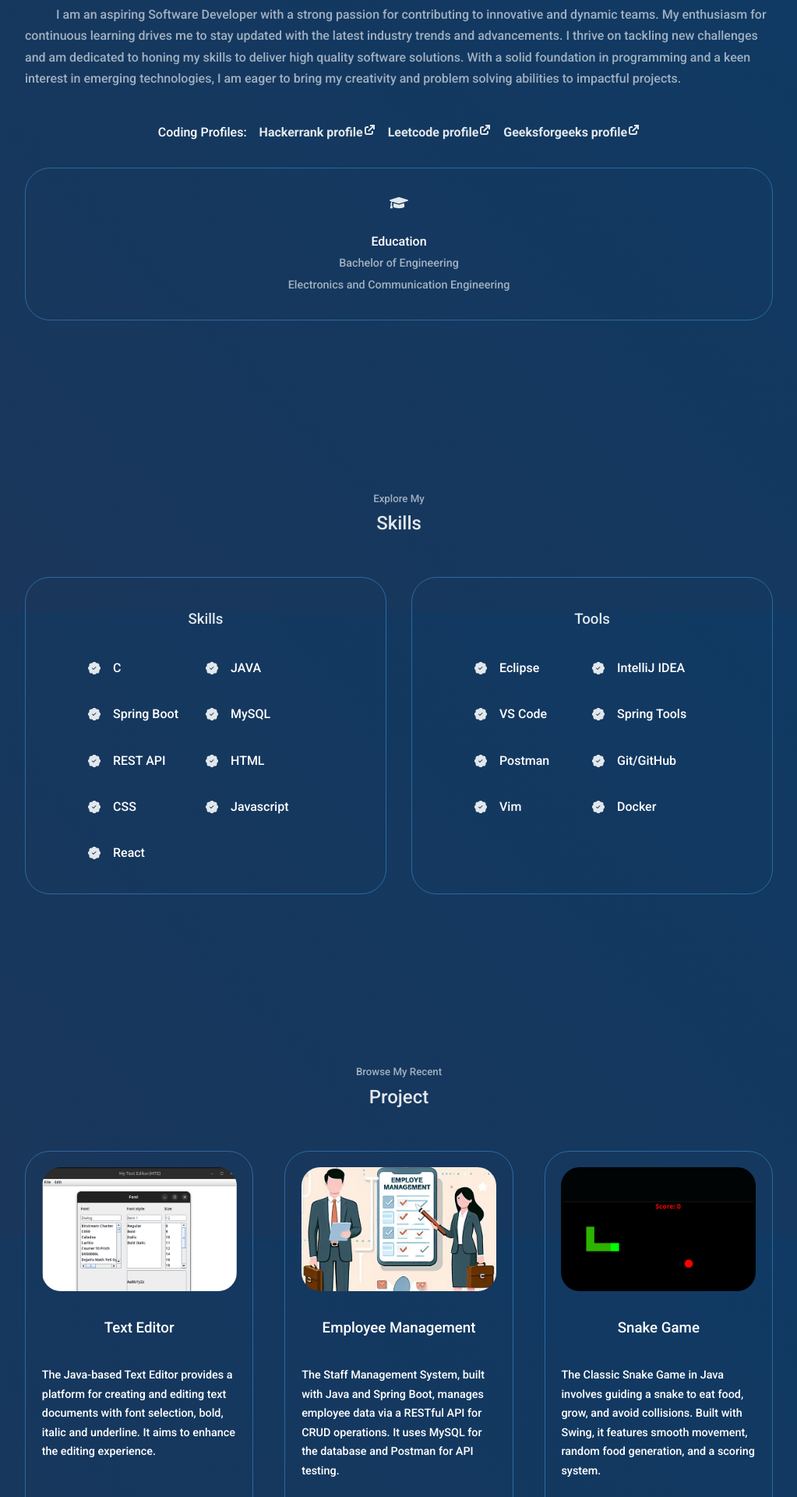
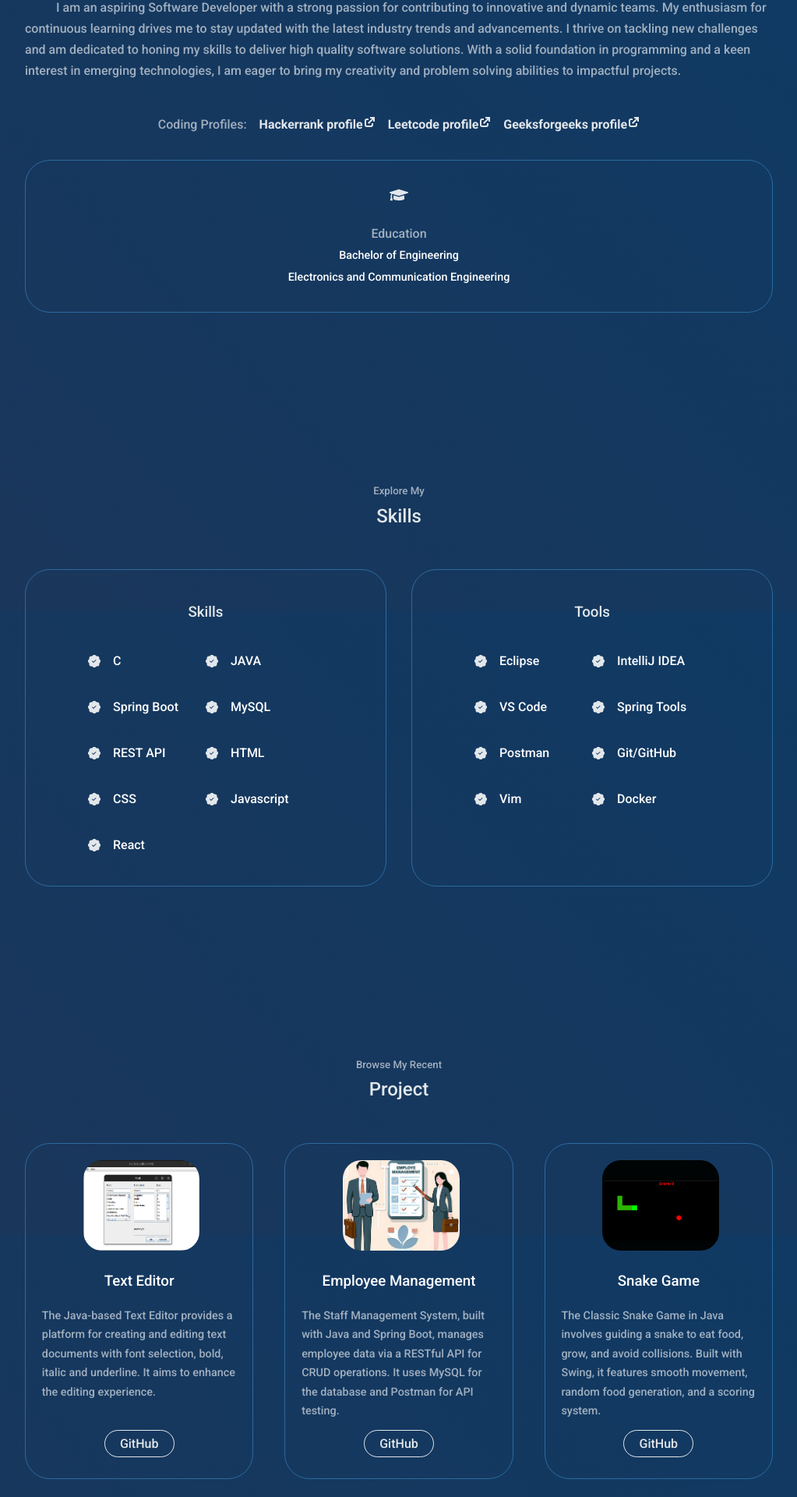
Before and after one commit to yogeshwaran99/site, a React (Create React App) app: page / in a window 1280 px wide. Shown: the part 816-2736 px from the top of the page at 78% size, without its empty margins (128-1151 px from the left). Built offline with nearby package versions, Linux system fonts and the light colour scheme.

Commit message:
css correction

```diff
--- a/src/components/about/about.css
+++ b/src/components/about/about.css
@@ -28,11 +28,12 @@ padding-top: 7%;
 
 .about__card h5 {
     font-size: 1rem;
+    color: var(--color-light);
 }
 
 .about__card small {
     font-size: 0.9rem;
-    color: var(--color-light);
+    color: var(--color-white);
 }
 
 .about__content p {
@@ -40,12 +41,15 @@ padding-top: 7%;
     color: var(--color-light);
     text-indent: 40px;
 }
+.about__content h4{
+    color: var(--color-light);
+}
 
 #code-container {
     display: flex;
-    align-items: center; /* Vertically align all elements */
+    align-items: center;
     justify-content: center;
-    gap: 1rem; /* Space between the elements */
+    gap: 1rem;
     margin-bottom: 2rem;
   }
 
--- a/src/components/contact/contact.css
+++ b/src/components/contact/contact.css
@@ -6,7 +6,7 @@
 }
 #contact{
     padding-top: 3rem;
-    padding-bottom: 4rem;
+    padding-bottom: 5rem;
 }
 
 .contact__options {
--- a/src/components/project/project.css
+++ b/src/components/project/project.css
@@ -22,28 +22,29 @@
 .project__item-image {
     border-radius: 1.5rem;
     overflow: hidden;
-    height: 30%;
+    width: 60%;
+    height:30%;
+    margin-left: 3.3rem;
 }
 
 .project__item h3 {
     text-align: center;
-    margin: 2rem 0;
+    margin: 1.5rem 0 1rem;
+
 }
 
 .project__item p {
-    margin: 0 0 1.2rem 0;
     font-size: 0.9rem;
+    color: var(--color-light);
 }
 
 .project__item-cta {
     display: flex;
-    justify-content: center;;
-    margin-top: 0;
+    justify-content: center;
 }
 
 .project__item-content {
-    height: 50%;
-    margin-bottom: 0rem;
+    height: 53%;
 }
 
 @media screen and (max-width: 1024px){
--- a/src/index.css
+++ b/src/index.css
@@ -93,7 +93,7 @@ a:hover {
   width: max-content;
   display: inline-block;
   color: var(--color-primary);
-  padding: 0.5rem 1.2rem;
+  padding: 0.2rem 1.2rem;
   border-radius: 2rem;
   cursor: pointer;
   border: 1px solid var(--color-primary);
```
